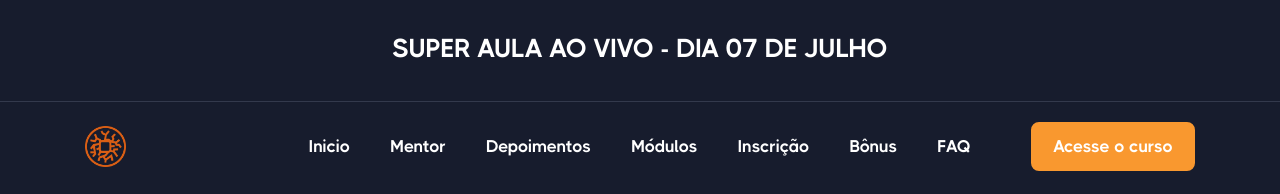
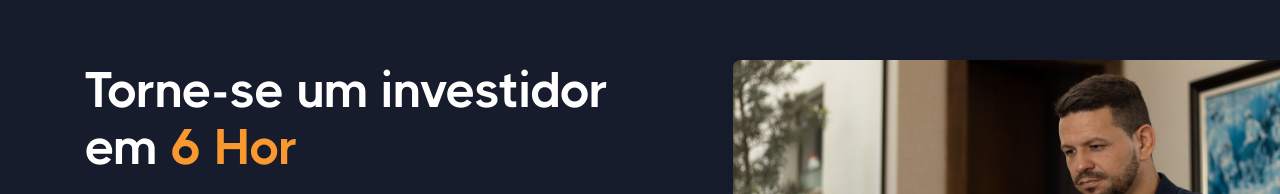
Before and after one commit to claudiocruzfinancas/claudiocruzfinancas.github.io, a plain HTML site: page index.html in a window 1280 px wide. Shown: the top 194 px of the page. Drawn offline with nearby package versions, Linux system fonts and the light colour scheme.

Commit message:
Update página de vendas

```diff
--- a/index.html
+++ b/index.html
@@ -31,59 +31,6 @@
 
 <body>
     <div class="content-wrapper" id="inicio">
-        <!-- header -->
-        <header class="wrapper bg-dark">
-            <!-- navbar -->
-            <nav class="navbar navbar-expand-lg center-nav transparent navbar-dark">
-                <div class="container flex-lg-row flex-nowrap align-items-center justify-content-center">
-                    <div>
-                        <h2 class="text-center text-white pt-5 pb-5">SUPER AULA AO VIVO - DIA 07 DE JULHO</h2>
-                    </div>
-                </div>
-            </nav>
-            <hr style="margin:0!important;">
-            <nav class="navbar navbar-expand-lg center-nav transparent navbar-dark">
-                <div class="container flex-lg-row flex-nowrap align-items-center">
-                    <div class="navbar-brand w-100">
-                        <a href="index.html">
-                            <img class="logo-dark" src="img/logo.png" alt="Logo" />
-                        </a>
-                    </div>
-                    <div class="navbar-collapse offcanvas-nav">
-                        <div class="offcanvas-header d-lg-none d-xl-none">
-                            <a href="index.html"><img src="img/logo.png" alt="Logo" /></a>
-                            <button type="button" class="btn-close btn-close-white offcanvas-close offcanvas-nav-close" aria-label="Close"></button>
-                        </div>
-                        <ul class="navbar-nav">
-                            <li class="nav-item"><a class="nav-link" href="#inicio">Inicio</a>
-                            </li>
-                            <li class="nav-item"><a class="nav-link" href="#mentor">Mentor</a>
-                            </li>
-                            <li class="nav-item"><a class="nav-link" href="#depoimentos">Depoimentos</a>
-                            </li>
-                            <li class="nav-item"><a class="nav-link" href="#modulos">Módulos</a>
-                            </li>
-                            <li class="nav-item"><a class="nav-link" href="#inscricao">Inscrição</a>
-                            </li>
-                            <li class="nav-item"><a class="nav-link" href="#bonus">Bônus</a>
-                            </li>
-                            <li class="nav-item"><a class="nav-link" href="#faq">FAQ</a>
-                            </li>
-                        </ul>
-                    </div>
-                    <div class="navbar-other w-100 d-flex ms-auto">
-                        <ul class="navbar-nav flex-row align-items-center ms-auto" data-sm-skip="true">
-                            <li class="nav-item d-none d-md-block">
-                                <a href="https://pay.hotmart.com/P67747620K" class="btn btn-sm btn-primary rounded">Acesse o curso</a>
-                            </li>
-                            <li class="nav-item d-lg-none">
-                                <div class="navbar-hamburger"><button class="hamburger animate plain" data-toggle="offcanvas-nav"><span></span></button></div>
-                            </li>
-                        </ul>
-                    </div>
-                </div>
-            </nav>
-        </header>
         <section class="wrapper bg-dark angled lower-start" id="home">
             <div class="container pt-7 pt-md-11 pb-8">
                 <div class="row gx-0 gy-10 align-items-center">
@@ -102,8 +49,7 @@
                                 class="btn btn-circle btn-primary btn-play ripple mx-auto mb-6 lightbox position-absolute"
                                 style="top:50%; left: 50%; transform: translate(-50%,-50%); z-index:3;"><i
                                 class="icn-caret-right"></i></a>-->
-                            <figure class="rounded shadow-lg "><img src="img/i4.jpeg" srcset="img/i4.jpeg 2x"
-                                    class="img-ini"></figure>
+                            <figure class="rounded shadow-lg"><img src="img/i4.jpeg" srcset="img/i4.jpeg 2x" class="img-ini"></figure>
                         </div>
                         <!-- /div -->
                     </div>
@@ -119,7 +65,7 @@
                         </div>
                         <div class="shape rounded bg-soft-primary rellax d-md-block" data-rellax-speed="0"
                             style="bottom: -1.8rem; right: -1.5rem; width: 85%; height: 90%; "></div>
-                        <figure class="rounded"><img src="img/i1.jpeg" /></figure>
+                        <figure class="rounded view-mobile"><img src="img/i1.jpeg" /></figure>
                     </div>
                     <div class="col-lg-6 col-xl-6 offset-lg-1">
                         <h2 class="fs-16 text-uppercase text-line text-primary mb-3">CONHEÇA O SEU MENTOR.</h2>
@@ -824,10 +770,7 @@
                                 href="https://nextgrid.com.br">NextGrid.</a>
                         </span>
                         <nav class="nav social social-white" style="width: auto;">
-                            <a href="#"><i class="uil uil-twitter"></i></a>
-                            <a href="#"><i class="uil uil-facebook-f"></i></a>
-                            <a href="#"><i class="uil uil-instagram"></i></a>
-                            <a href="#"><i class="uil uil-youtube"></i></a>
+                            <a href="https://www.instagram.com/claudiocruz_financas/"><i class="uil uil-instagram"></i></a>
                         </nav>
                     </div>
                 </div>
```
